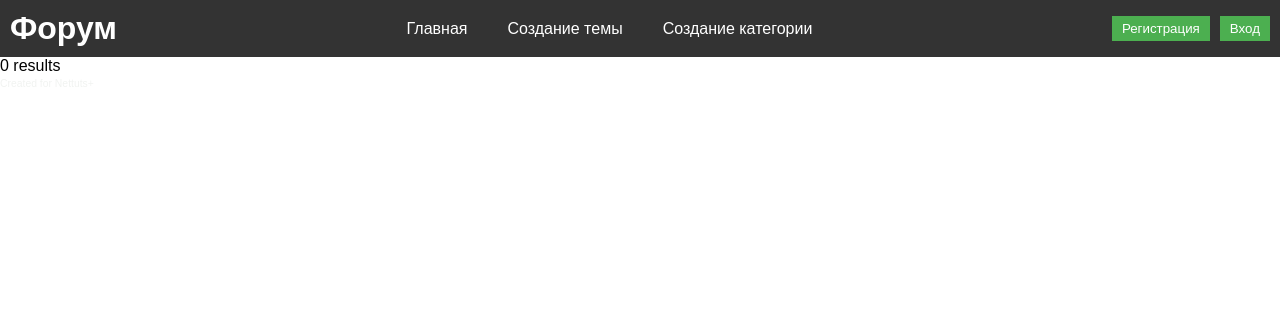
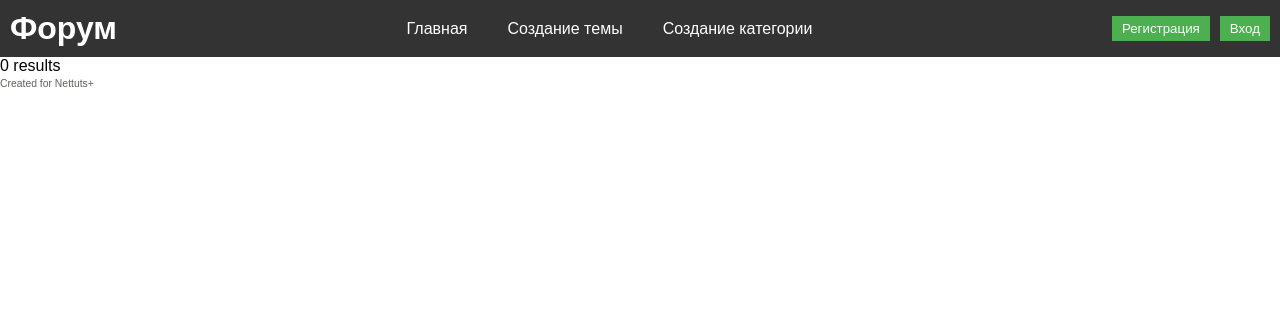
Before and after one commit to AliveRg/forum_php, a PHP site: page / in a window 1280 px wide. Shown: the top 317 px of the page. Before the commit the page ends 87 px from the top, so only its background shows below. Run offline with PHP 8.4, Linux system fonts and the light colour scheme; data that the repository does not hold is empty.

Commit message:
footer view

```diff
--- a/footer.css
+++ b/footer.css
@@ -1,6 +1,9 @@
 #footer {
+    width: 100vw;
+    background-color: 000;
+    height: 100vh;
     font-size: 65%;
     padding: 3px 0 0 0;
     font-family: Arial;
-    color: #F1F3F1;
+    color: #5e615e;
 }
--- a/footer.php
+++ b/footer.php
@@ -1,6 +1,7 @@
 <footer id="footer">
-    Created for Nettuts+
     <?php
         echo '<link rel="stylesheet" href="./footer.css">'
     ?>
+    Created for Nettuts+
+
 </footer>
--- a/index.php
+++ b/index.php
@@ -22,7 +22,8 @@
             height: 10px;
         }
 
-        .topic_button, .cat_button {
+        .topic_button,
+        .cat_button {
             text-decoration: none;
             color: #000;
             transition: all 0.2s ease-out allow-discrete;
@@ -31,13 +32,15 @@
             padding: 5px 10px;
         }
 
-        .topic_button:hover, .cat_button:hover {
+        .topic_button:hover,
+        .cat_button:hover {
             background-color: #0f0f0f;
             color: #fff
         }
     </style>
 </head>
 
+<body>
     <?php
     include './connect.php';
     include './header.php';
@@ -75,7 +78,6 @@
          }
      } else {
          echo 'Не передан ID записи';
-         exit();
      }
 
 
@@ -86,11 +88,11 @@
         echo "0 results";
     }
 
+    include './footer.php';
 
-    include './footer.php';
 ?>
 
-
+</body>
 
 
 </html>
```
Lines whose indentation alone changed are shown as unchanged.
